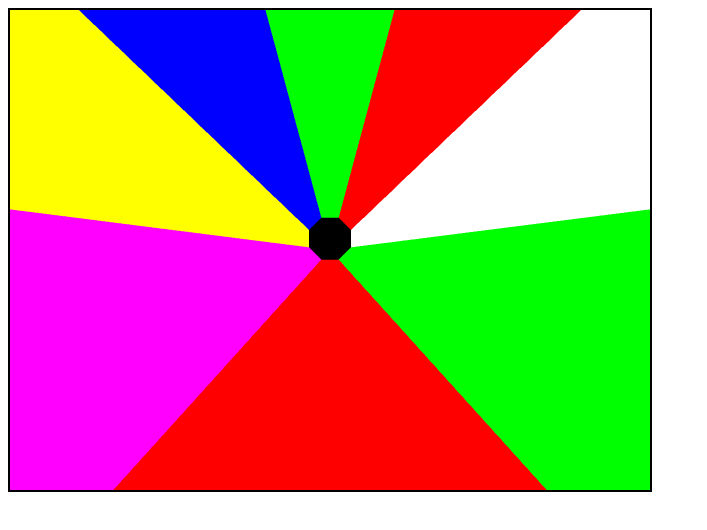
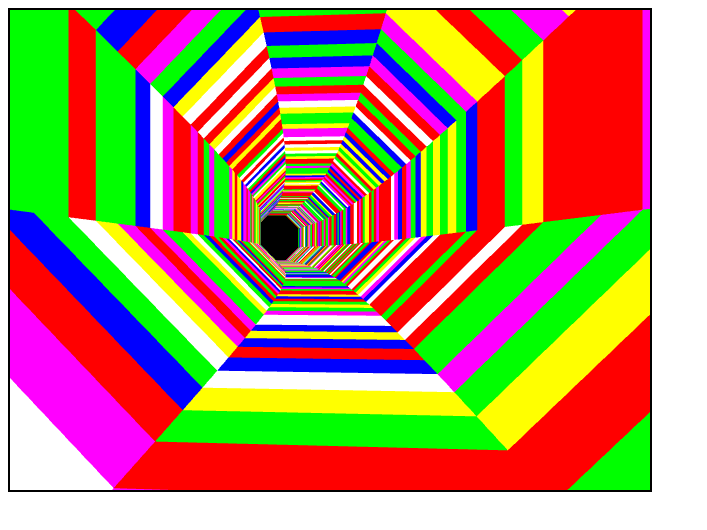
Before and after one commit to agentcap/Tunnel-Rush, a plain HTML site: page src/index.html in a window 1280 px wide. Shown: the whole page, without its empty margins (0-707 px from the left). Drawn offline with Linux system fonts and the light colour scheme; animation ran at ten frames a second.

Commit message:
Added Tunnel rotation along with curved tunnel

```diff
--- a/src/index.html
+++ b/src/index.html
@@ -12,6 +12,7 @@
 
   <script src="static/jquery.js"></script>
   <script src="static/gl-matrix.js"></script>
+  <script src="static/func.js"></script>
   <script src="js/shaders.js"></script>
   <script src="js/tunnel.js"></script>
   <script src="js/webgl.js"></script>
--- a/src/js/tunnel.js
+++ b/src/js/tunnel.js
@@ -1,6 +1,8 @@
 function Tunnel(position, side, length, shift, gl) {
 	this.position = position;
 	this.length = length;
+	this.side = side;
+	this.shift = shift;
 
 	const positions = [];
 
@@ -25,7 +27,7 @@ function Tunnel(position, side, length, shift, gl) {
 		positions[idx++] = -length;
 	}
 
-  	const faceColors = [
+  	faceColors = [
 	    [1.0,  1.0,  1.0,  1.0],    // Front face: white
 	    [1.0,  0.0,  0.0,  1.0],    // Back face: red
 	    [0.0,  1.0,  0.0,  1.0],    // Top face: green
@@ -36,6 +38,8 @@ function Tunnel(position, side, length, shift, gl) {
 	    [0.0,  1.0,  0.0,  1.0],    // Top face: green
   	];
 
+  	faceColors = shuffle(faceColors);
+
   	indices = [];
 
   	for(let i=0;i<8;i++) {
@@ -43,33 +47,7 @@ function Tunnel(position, side, length, shift, gl) {
   		indices = indices.concat(idx);
   	}
 
-	const positionBuffer = gl.createBuffer();
-	gl.bindBuffer(gl.ARRAY_BUFFER, positionBuffer);
-  	gl.bufferData(gl.ARRAY_BUFFER, new Float32Array(positions), gl.STATIC_DRAW);
-
-
-  	// Convert the array of colors into a table for all the vertices.
-  	var colors = [];
-  	for (let j = 0; j < faceColors.length; ++j) {
-    	const c = faceColors[j];
-
-    	// Repeat each color four times for the four vertices of the face
-		colors = colors.concat(c, c, c, c);
-	}
-	const colorBuffer = gl.createBuffer();
-	gl.bindBuffer(gl.ARRAY_BUFFER, colorBuffer);
-	gl.bufferData(gl.ARRAY_BUFFER, new Float32Array(colors), gl.STATIC_DRAW);
-
-
-	const indexBuffer = gl.createBuffer();
-  	gl.bindBuffer(gl.ELEMENT_ARRAY_BUFFER, indexBuffer);
-	gl.bufferData(gl.ELEMENT_ARRAY_BUFFER,new Uint16Array(indices), gl.STATIC_DRAW);
-
-	this.buffers = {
-	    position: positionBuffer,
-    	color: colorBuffer,
-    	indices: indexBuffer,
-	};
+  	this.buffers = generate_buffers(gl,positions, faceColors, indices);
 }
 
 Tunnel.prototype.draw = function(gl, programInfo, projectionMatrix, viewMatrix) {
@@ -78,12 +56,11 @@ Tunnel.prototype.draw = function(gl, programInfo, projectionMatrix, viewMatrix)
 	mat4.translate(modelViewMatrix,
 	                modelViewMatrix,
 	                this.position);
+    mat4.multiply(modelViewMatrix,viewMatrix,modelViewMatrix);
 	// mat4.rotate(modelViewMatrix,  // destination matrix
  //              modelViewMatrix,  // matrix to rotate
  //              this.rotation*Math.PI/180,     // amount to rotate in radians
  //              [0, 0, 1]);       // axis to rotate around (Z)
-
-    mat4.multiply(modelViewMatrix,viewMatrix,modelViewMatrix);
 
 	// mat4.rotate(modelViewMatrix,  // destination matrix
  //              modelViewMatrix,  // matrix to rotate
--- a/src/js/webgl.js
+++ b/src/js/webgl.js
@@ -3,12 +3,15 @@
 var gravity = 0.0;
 var speed = 0.0;
 var speed_direction = 0.0;
-var distance = 2.0;
+var ply_pos = [0,0,0];
 
 // Objects in the Game
 var tunnels = new Array();
 var path = new Array();
-
+var sft = 0.0;
+var look_angle = 0.0;
+var path_cnt = 20;
+var path_flag = 0;
 
 // Keys
 var key_left = false;
@@ -93,44 +96,82 @@ function main() {
     const deltaTime = now - then;
     then = now;
 
-    // tick_elements();
+    tick_elements(gl);
+    tick_inputs();
 
     drawScene(gl, programInfo, deltaTime);
-    tick_inputs();
     requestAnimationFrame(render);
   }
   requestAnimationFrame(render);
 }
 
-function tick_elements() {
-  extend_tunnel();
+function tick_elements(gl) {
+  extend_tunnel(gl);
+  tick_player();
 }
 
-function extend_tunnel() {
+function tick_player() {
   for(let i=0;i<tunnels.length;i++) {
-    if(-tunnels[i].position[2] + tunnels[i].length > distance) {
+    if(tunnels[i].position[2] > ply_pos[2] && ply_pos[2] > tunnels[i].position[2] - tunnels[i].length) {
+      var diff = tunnels[i].position[2] - ply_pos[2];
+      look_angle = Math.atan(tunnels[i].shift/tunnels[i].length);
+      ply_pos[0] = tunnels[i].position[0] + ((diff)*tunnels[i].shift)/tunnels[i].length;
+      ply_pos[1] = tunnels[i].position[1];
 
+      break;
+    }
+  }
+}
+
+function extend_tunnel(gl) {
+  for(let i=0;i<tunnels.length;i++) {
+    if(tunnels[i].position[2] - 4*tunnels[i].length > ply_pos[2]) {
+      tunnels.shift();
+
+      var lastCord = tunnels[tunnels.length-1].position;
+      var len = tunnels[tunnels.length-1].length;
+      var size = tunnels[tunnels.length-1].side;
+      if(path_cnt <= 0 ) {
+        path_flag = (-1 + Math.floor(Math.random() * 100)%3);
+        path_cnt = 20;
+      }
+      else {
+        sft += 0.001*path_flag;
+      }
+      if(Math.abs(sft) > 0.2) {
+        path_flag = -path_flag;
+      }
+      tunnels.push( new Tunnel([lastCord[0] + tunnels[tunnels.length-1].shift,lastCord[1],lastCord[2] - len],
+        size, len, sft, gl));
     }
   }
 }
 
 function generate_tunnel(gl) {
-  LIMIT = 25;
-  LENGTH = 2;
+  LIMIT = 100;
+  LENGTH = 0.5;
   SIZE = 2;
-  shift = 0.0;
 
   xpos = 0.0;
   zpos = 0.0;
 
   cord = []
   shift = []
-  sft = 0.0;
+
 
   for(let i=0;i<LIMIT;i++) {
-    // if (Math.floor(Math.random() * 100)%4 == 0) {
-    //   sft = -0.5 + Math.floor(Math.random() * 10)/10;
-    // }
+    path_cnt--;
+    if(path_cnt <= 0 ) {
+      path_flag = (-1 + Math.floor(Math.random() * 100)%3);
+      path_cnt = 20;
+    }
+    else {
+      sft += 0.001*path_flag;
+    }
+    if(Math.abs(sft) > 0.2) {
+      path_flag = -path_flag*1.5;
+    }
+
     cord.push([xpos,0,zpos]);
     shift.push(sft);
     xpos = xpos + sft;
@@ -169,14 +210,15 @@ function drawScene(gl, programInfo, deltaTime) {
                    zNear,
                    zFar);
   const r = 1;
-  const eye = [r*Math.sin(gravity*Math.PI/180),-r*Math.cos(gravity*Math.PI/180),3-distance];
-  const look = [r*Math.sin(gravity*Math.PI/180),-r*Math.cos(gravity*Math.PI/180),-1-distance];
+  const eye = [ply_pos[0] + r*Math.sin(gravity*Math.PI/180),ply_pos[1] + -r*Math.cos(gravity*Math.PI/180),ply_pos[2]];
+  const look = [Math.sin(look_angle) + ply_pos[0] + r*Math.sin(gravity*Math.PI/180),ply_pos[1] + -r*Math.cos(gravity*Math.PI/180),-Math.cos(look_angle)+ ply_pos[2]];
   const up = [-Math.sin(gravity*Math.PI/180),Math.cos(gravity*Math.PI/180),0];
   mat4.lookAt(viewMatrix, eye, look, up);
 
   for(i=0;i<tunnels.length;i++) {
     tunnels[i].draw(gl, programInfo,projectionMatrix, viewMatrix);
   }
+  ply_pos[2] -= deltaTime*10;
 }
 
 function setAttribute(gl, buffers, programInfo, projectionMatrix, modelViewMatrix) {
@@ -238,11 +280,40 @@ function setAttribute(gl, buffers, programInfo, projectionMatrix, modelViewMatri
       modelViewMatrix);
 }
 
+function generate_buffers(gl, positions, colors, indices) {
+  const positionBuffer = gl.createBuffer();
+  gl.bindBuffer(gl.ARRAY_BUFFER, positionBuffer);
+    gl.bufferData(gl.ARRAY_BUFFER, new Float32Array(positions), gl.STATIC_DRAW);
+
+    // Convert the array of colors into a table for all the vertices.
+    var colors = [];
+    for (let j = 0; j < faceColors.length; ++j) {
+      const c = faceColors[j];
+
+      // Repeat each color four times for the four vertices of the face
+    colors = colors.concat(c, c, c, c);
+  }
+  const colorBuffer = gl.createBuffer();
+  gl.bindBuffer(gl.ARRAY_BUFFER, colorBuffer);
+  gl.bufferData(gl.ARRAY_BUFFER, new Float32Array(colors), gl.STATIC_DRAW);
+
+
+  const indexBuffer = gl.createBuffer();
+    gl.bindBuffer(gl.ELEMENT_ARRAY_BUFFER, indexBuffer);
+  gl.bufferData(gl.ELEMENT_ARRAY_BUFFER,new Uint16Array(indices), gl.STATIC_DRAW);
+
+  return {
+    position: positionBuffer,
+    color: colorBuffer,
+    indices: indexBuffer,
+  };
+}
+
 function tick_inputs() {
   if (pressedKeys[37]) gravity -= 5;
   if (pressedKeys[39]) gravity += 5;
-  if (pressedKeys[38]) distance += 0.5;
-  if (pressedKeys[40]) distance -= 0.5;
+  if (pressedKeys[38]) ply_pos[2] = -0.25;
+  if (pressedKeys[40]) ply_pos[2] = 0.25;
 }
 
 window.onkeyup = function(e) { pressedKeys[e.keyCode] = false; }
--- /dev/null
+++ b/src/static/func.js
@@ -0,0 +1,14 @@
+function shuffle(arra1) {
+    let ctr = arra1.length;
+    let temp;
+    let index;
+
+    while (ctr > 0) {
+        index = Math.floor(Math.random() * ctr);
+        ctr--;
+        temp = arra1[ctr];
+        arra1[ctr] = arra1[index];
+        arra1[index] = temp;
+    }
+    return arra1;
+}
```
Also changed, not shown: src/js/obstacle.js (added, +67 -0 lines).
